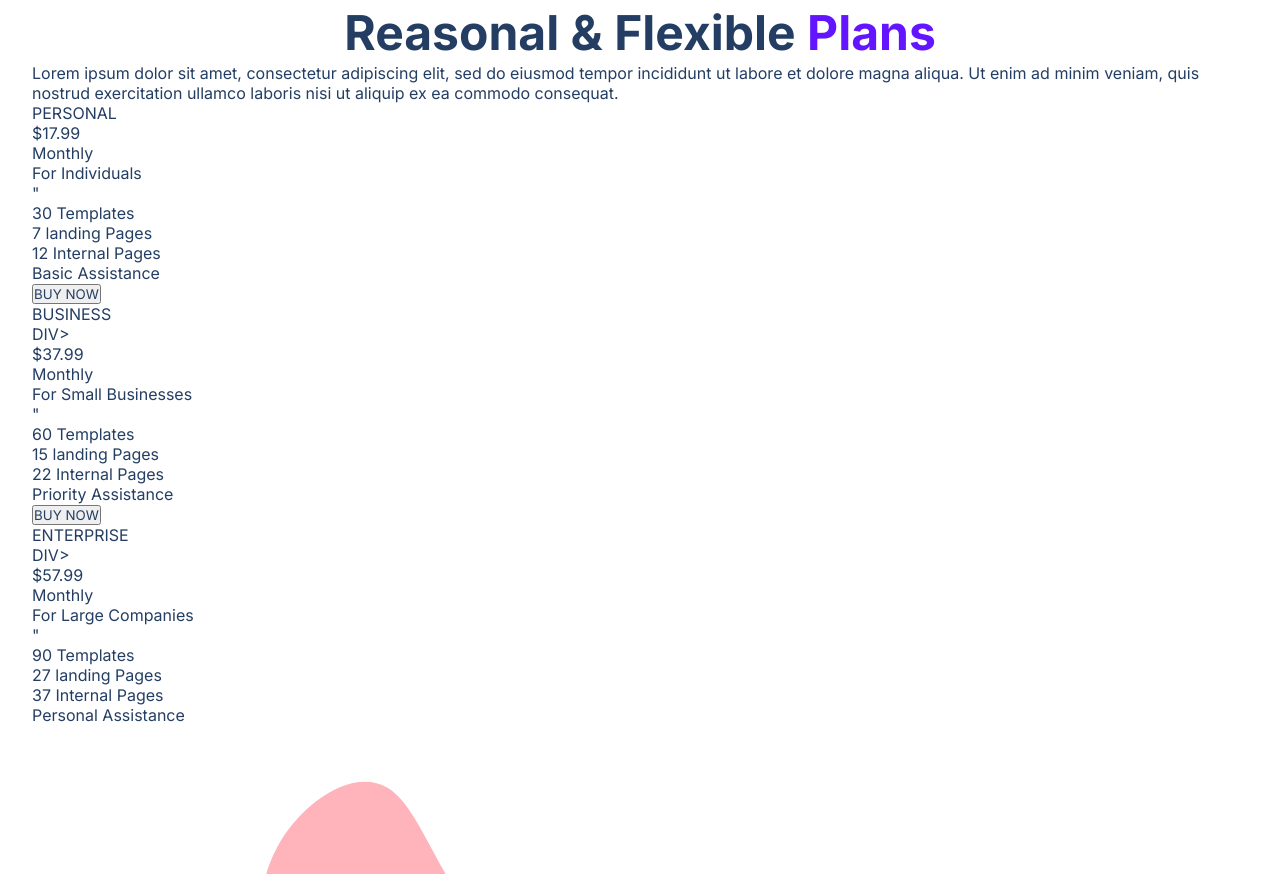
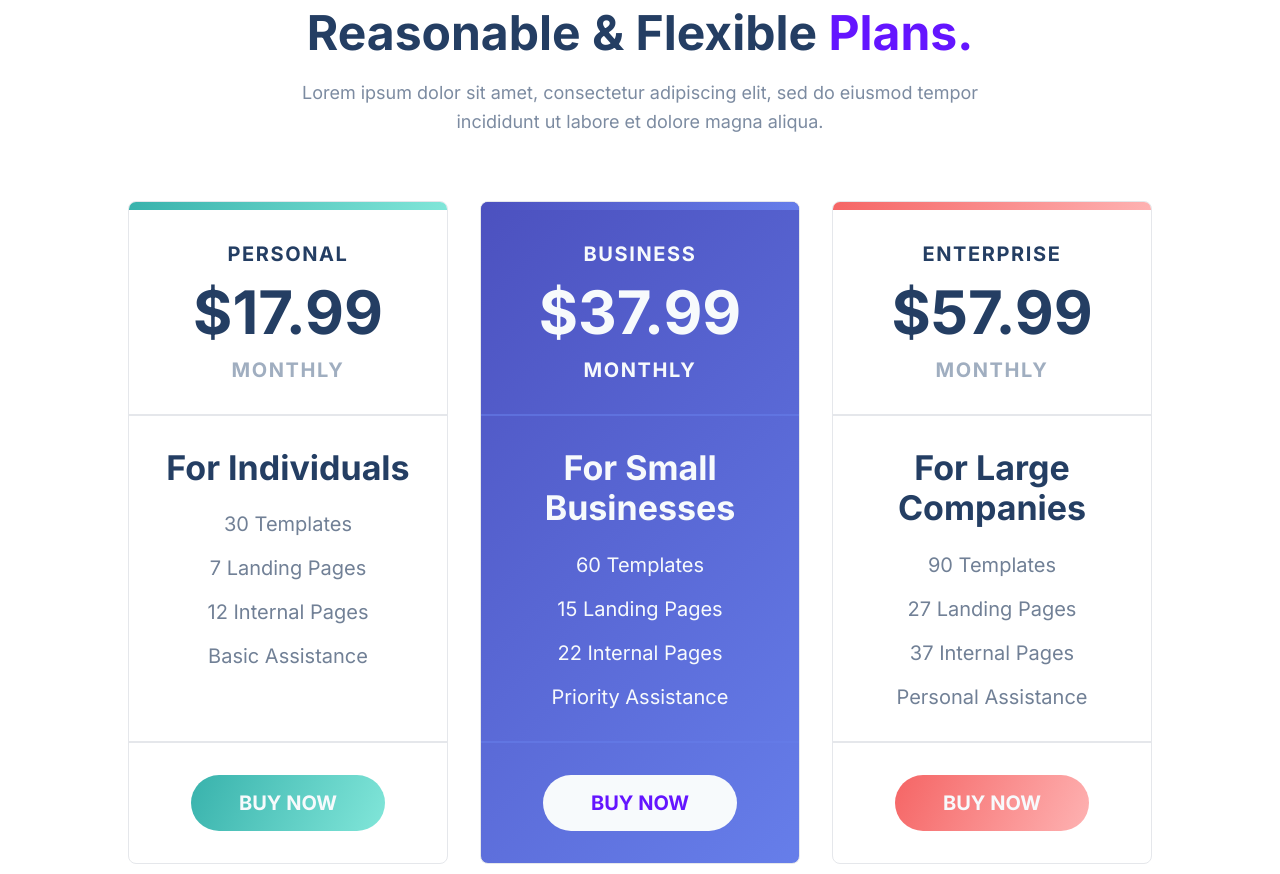
Before and after one commit to Ladyk59/TREACT, a plain HTML site: page index.html in a window 1280 px wide. Shown: the part 3824-4698 px from the top of the page. Drawn offline with Linux system fonts and the light colour scheme; files whose address does not match are found by name.

Commit message:
Add pricing plans section matching reference design

```diff
--- a/index.html
+++ b/index.html
@@ -233,67 +233,65 @@
         </section>
         <section id="pricing">
             <div class="container">
-                <div class="row">
-                    <div class="section__tag">PRICING</div>
-                    <h2 class="section__title">Reasonal & Flexible<span class="text--purple"> Plans</span></h2>
-                   <pclass="section__para">Lorem ipsum dolor sit amet, consectetur adipiscing elit, sed do eiusmod tempor incididunt ut labore et dolore magna aliqua. Ut enim ad minim veniam, quis nostrud exercitation ullamco laboris nisi ut aliquip ex ea commodo consequat.</p>
-                    <div class=""plans">
-                    <div class="plan">
+                <div class="row row__narrow pricing__row">
+                    <h5 class="section__tag">PRICING</h5>
+                    <h2 class="section__title pricing__title">Reasonable & Flexible <span class="text--purple">Plans.</span></h2>
+                    <p class="section__para pricing__para">Lorem ipsum dolor sit amet, consectetur adipiscing elit, sed do eiusmod tempor incididunt ut labore et dolore magna aliqua.</p>
+                    <div class="plans">
+                        <article class="plan plan--personal">
                             <div class="plan__stripe"></div>
                             <div class="plan__top">
-                            <div class="plan__name">PERSONAL</div>
+                                <h3 class="plan__name">PERSONAL</h3>
                                 <div class="plan__price">$17.99</div>
-                                <div class="plan__duration">Monthly</div>
-                                <div class="plan__target">For Individuals</div>"
-                                <p class="plan__features"> 30 Templates</p><p>
-                                    <p class="plan__features"> 7 landing Pages</p>
-                                    <p class="plan__features"> 12 Internal Pages</p>
-                                    <p class="plan__features"> Basic Assistance</p>
+                                <div class="plan__duration">MONTHLY</div>
                             </div>
-                    <div class="plan__bottom"></div>
-                    <button class="plan__btn">BUY NOW</button>
+                            <div class="plan__middle">
+                                <h4 class="plan__target">For Individuals</h4>
+                                <p class="plan__feature">30 Templates</p>
+                                <p class="plan__feature">7 Landing Pages</p>
+                                <p class="plan__feature">12 Internal Pages</p>
+                                <p class="plan__feature">Basic Assistance</p>
                             </div>
-                            <div class="plan">
-                            <div class="plan">
+                            <div class="plan__bottom">
+                                <button class="plan__button">BUY NOW</button>
+                            </div>
+                        </article>
+                        <article class="plan plan--business">
                             <div class="plan__stripe"></div>
                             <div class="plan__top">
-                            <div class="plan__name">BUSINESS</div>DIV>
+                                <h3 class="plan__name">BUSINESS</h3>
                                 <div class="plan__price">$37.99</div>
-                                <div class="plan__duration">Monthly</div>
-                                <div class="plan__target">For Small Businesses</div>"
-                                <p class="plan__features"> 60 Templates</p><p>
-                                    <p class="plan__features"> 15 landing Pages</p>
-                                    <p class="plan__features"> 22 Internal Pages</p>
-                                    <p class="plan__features"> Priority Assistance</p>
+                                <div class="plan__duration">MONTHLY</div>
                             </div>
-                    <div class="plan__bottom"></div>
-                    <button class="plan__btn">BUY NOW</button>
+                            <div class="plan__middle">
+                                <h4 class="plan__target">For Small Businesses</h4>
+                                <p class="plan__feature">60 Templates</p>
+                                <p class="plan__feature">15 Landing Pages</p>
+                                <p class="plan__feature">22 Internal Pages</p>
+                                <p class="plan__feature">Priority Assistance</p>
                             </div>
-                             <div class="plan">
-                            <div class="plan">
+                            <div class="plan__bottom">
+                                <button class="plan__button">BUY NOW</button>
+                            </div>
+                        </article>
+                        <article class="plan plan--enterprise">
                             <div class="plan__stripe"></div>
                             <div class="plan__top">
-                            <div class=""plan__name">ENTERPRISE </div>DIV>
+                                <h3 class="plan__name">ENTERPRISE</h3>
                                 <div class="plan__price">$57.99</div>
-                                <div class="plan__duration">Monthly</div>
-                                <div class="plan__target">For Large Companies</div>"
-                                <p class="plan__features"> 90 Templates</p><p>
-                                    <p class="plan__features"> 27 landing Pages</p>
-                                    <p class="plan__features"> 37 Internal Pages</p>
-                                    <p class="plan__features"> Personal Assistance</p>
+                                <div class="plan__duration">MONTHLY</div>
                             </div>
-                    <div class="plan__bottom"></div>
-                    <button class="plan__btn">BUY NOW</button>
-                                <svg width="600" height="600" viewBox="0 0 600 600" xmlns="http://www.w3.org/2000/svg" class="plans__blob">
-                <g transform="translate(300,300)">
-                  <path d="M82,-98.3C129.8,-57.7,208.2,-54.1,229.6,-26.6C251.1,1,215.6,52.5,172.9,74.9C130.2,97.2,80.3,90.4,37.8,107.5C-4.8,124.7,-40,165.7,-63.3,162.3C-86.5,158.8,-97.8,110.9,-109.3,72.2C-120.7,33.5,-132.2,4.1,-140.1,-37.4C-147.9,-79,-152.1,-132.6,-128.1,-177.3C-104.1,-222.1,-52.1,-258,-17.5,-237.2C17.1,-216.4,34.3,-138.9,82,-98.3Z" fill="#FFB4BC"></path>
-                </g>
-              </svg>
-
-
+                            <div class="plan__middle">
+                                <h4 class="plan__target">For Large Companies</h4>
+                                <p class="plan__feature">90 Templates</p>
+                                <p class="plan__feature">27 Landing Pages</p>
+                                <p class="plan__feature">37 Internal Pages</p>
+                                <p class="plan__feature">Personal Assistance</p>
                             </div>
-
+                            <div class="plan__bottom">
+                                <button class="plan__button">BUY NOW</button>
                             </div>
+                        </article>
                     </div>
                 </div>
             </div>
--- a/style.css
+++ b/style.css
@@ -662,11 +662,147 @@ PRICING ↓
 
 */
 
-
 #pricing .row {
     display: flex;
     flex-direction: column;
     align-items: center;
+    justify-content: center;
+    text-align: center;
+}
+
+.pricing__title {
+    max-width: 960px;
+}
+
+.pricing__para {
+    max-width: 760px;
+}
+
+.plans {
+    width: 100%;
+    margin-top: 64px;
+    display: flex;
+    gap: 32px;
+    justify-content: center;
+    align-items: stretch;
+}
+
+.plan {
+    width: calc(100% / 3);
+    max-width: 384px;
+    border: 1px solid rgb(229, 231, 235);
+    border-radius: 8px;
+    background: #fff;
+    overflow: hidden;
+    display: flex;
+    flex-direction: column;
+}
+
+.plan__stripe {
+    height: 8px;
+}
+
+.plan--personal .plan__stripe {
+    background: linear-gradient(115deg, rgb(56, 178, 172) 0%, rgb(129, 230, 217) 100%);
+}
+
+.plan--business .plan__stripe {
+    background: linear-gradient(115deg, rgb(76, 81, 191) 0%, rgb(102, 126, 234) 100%);
+}
+
+.plan--enterprise .plan__stripe {
+    background: linear-gradient(115deg, rgb(245, 101, 101) 0%, rgb(254, 178, 178) 100%);
+}
+
+.plan__top,
+.plan__middle,
+.plan__bottom {
+    padding: 32px;
+}
+
+.plan__top {
+    border-bottom: 2px solid rgb(229, 231, 235);
+}
+
+.plan__name,
+.plan__duration {
+    letter-spacing: 0.08em;
+    font-weight: 700;
+}
+
+.plan__name {
+    font-size: 20px;
+}
+
+.plan__price {
+    font-size: 60px;
+    margin: 16px 0;
+    line-height: 1;
+    font-weight: 700;
+}
+
+.plan__duration {
+    font-size: 20px;
+    color: #a0aec0;
+}
+
+.plan__middle {
+    border-bottom: 2px solid rgb(229, 231, 235);
+    flex: 1;
+}
+
+.plan__target {
+    font-size: 34px;
+    line-height: 1.2;
+    margin-bottom: 24px;
+}
+
+.plan__feature {
+    font-size: 20px;
+    color: #718096;
+    margin-top: 20px;
+}
+
+.plan__button {
+    border: none;
+    border-radius: 9999px;
+    font-size: 20px;
+    font-weight: 700;
+    padding: 16px 48px;
+    cursor: pointer;
+}
+
+.plan--personal .plan__button {
+    color: #f7fafc;
+    background: linear-gradient(115deg, rgb(56, 178, 172) 0%, rgb(129, 230, 217) 100%);
+}
+
+.plan--business {
+    background: linear-gradient(135deg, rgb(76, 81, 191) 0%, rgb(102, 126, 234) 100%);
+}
+
+.plan--business .plan__top,
+.plan--business .plan__middle,
+.plan--business .plan__bottom {
+    border-color: rgba(102, 126, 234, 0.6);
+}
+
+.plan--business .plan__name,
+.plan--business .plan__price,
+.plan--business .plan__duration,
+.plan--business .plan__target,
+.plan--business .plan__feature {
+    color: #f7fafc;
+}
+
+.plan--business .plan__button {
+    color: #6415ff;
+    background: #f7fafc;
+}
+
+.plan--enterprise .plan__button {
+    color: #f7fafc;
+    background: linear-gradient(115deg, rgb(245, 101, 101) 0%, rgb(254, 178, 178) 100%);
 }
 
 /*
@@ -751,6 +887,14 @@ MOBILE RESPONSIVENESS ↓
     #pricing .row {
         margin-top: 40px;
     }
+    .plans {
+        flex-direction: column;
+        align-items: center;
+    }
+    .plan {
+        width: 100%;
+        max-width: 460px;
+    }
     .values__description,
     .values__img--wrapper {
         width: 100%;
```
Lines whose indentation alone changed are shown as unchanged.
